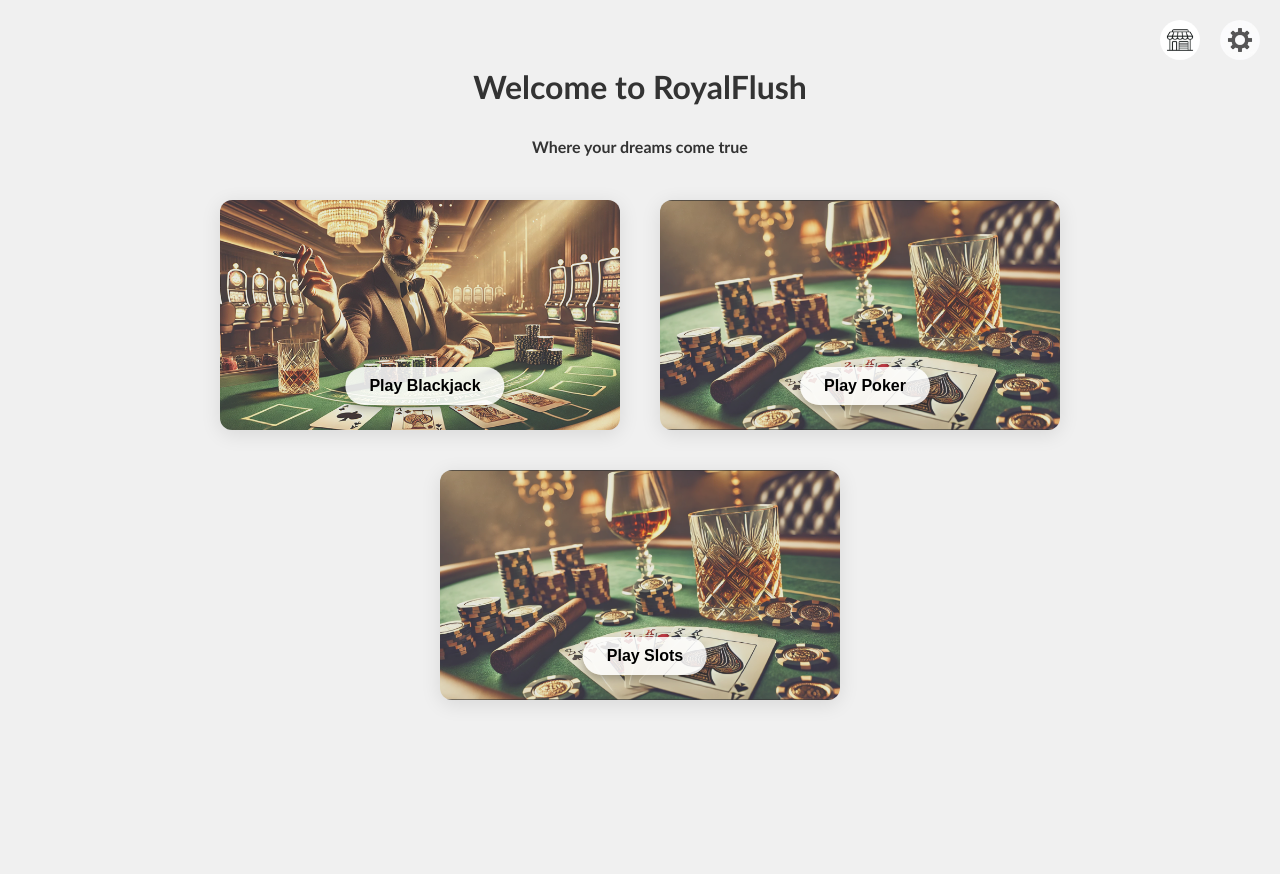
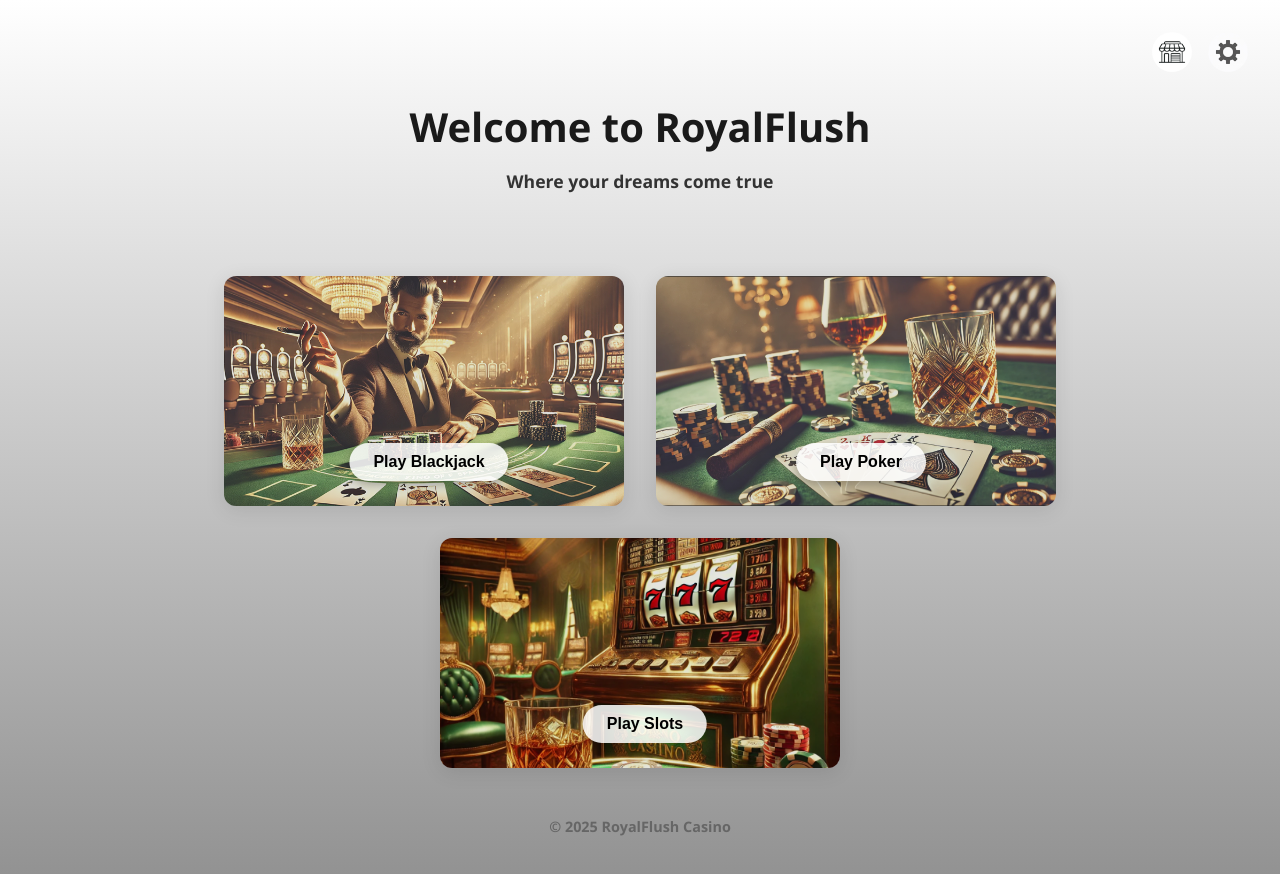
Before and after one commit to JustBeWell/UserInterfacesUMA, a React (Vite) app: page / in a window 1280 px wide. Shown: the top 874 px of the page. Before the commit the page ends 800 px from the top, so only its background shows below. Built offline with nearby package versions, Linux system fonts and the light colour scheme.

Commit message:
Cambios en la pagina MAIN

```diff
--- a/src/Paginas/BlackJack/BlackJack.css
+++ b/src/Paginas/BlackJack/BlackJack.css
@@ -40,8 +40,10 @@
 
 .btn:hover {
   background-color: #222;
+  box-shadow: 0 0 12px rgba(255, 255, 255, 0.3);
   transform: scale(1.05);
 }
+
 
 .bet-input-group {
   flex-wrap: wrap;
--- a/src/Paginas/Home/Home.css
+++ b/src/Paginas/Home/Home.css
@@ -1,58 +1,81 @@
-.home-container {
-    padding: 40px;
+:root {
+	--background: #f2f2f2;
+	--text-color: #1a1a1a;
+	--primary: #007bff;
+	--accent: #333;
+	--white: #fff;
 }
 
+body {
+	margin: 0;
+	font-family: 'Segoe UI', Tahoma, Geneva, Verdana, sans-serif;
+	color: var(--text-color);
+	background-color: var(--background);
+}
 
+.home-container {
+	display: flex;
+	flex-direction: column;
+	min-height: 100vh;
+	padding: 2rem;
+	box-sizing: border-box;
+	background: linear-gradient(to bottom, #ffffff 0%, #8f8f8f 100%);
+}
+
+.top-nav {
+	display: flex;
+	justify-content: flex-end;
+	gap: 1rem;
+	margin-bottom: 1rem;
+}
+
+.icon-btn {
+	width: 40px;
+	height: 40px;
+	background: url("../../imagenes/botones/botonTienda.png") no-repeat center;
+	background-size: contain;
+	border: none;
+	cursor: pointer;
+	border-radius: 50%;
+	transition: transform 0.2s;
+}
+
+.icon-btn:hover {
+	transform: scale(1.1);
+}
+
+.icon-btn.settings {
+	background-image: url("../../imagenes/botones/botonAjustes.png");
+}
 
 .home-header {
-    margin-bottom: 40px;
+	text-align: center;
+	margin-bottom: 3rem;
 }
 
-  .btn-top-left {
-    position: absolute;
-    top: 20px;
-    left: 20px;
-    background-color: #333;
-    color: white;
-    padding: 10px 15px;
-    border: none;
-    border-radius: 6px;
-    cursor: pointer;
+.home-title {
+	font-size: 2.5rem;
+	margin: 0;
 }
 
-  .btn-top-right {
-    position: absolute;
-    top: 20px;
-    right: 20px;
-    border: none;
-    border-radius: 20px;
-    cursor: pointer;
-    background-image: url("../../imagenes/botones/botonAjustes.png");
-    background-repeat: no-repeat;
-    background-position: center;
-    background-size: 40px 40px;
-    width: 40px;
-    height: 40px;
-  }
-
-  .btn-top-right-store{
-    position: absolute;
-    top: 20px;
-    right: 80px;
-    border: none;
-    border-radius: 20px;
-    cursor: pointer;
-    background-image: url("../../imagenes/botones/botonTienda.png");
-    background-repeat: no-repeat;
-    background-position: center;
-    background-size: 40px 40px;
-    width: 40px;
-    height: 40px;
+.home-subtitle {
+	color: var(--accent);
+	margin-top: 0.5rem;
+	font-size: 1.1rem;
 }
 
 .games-section {
 	display: flex;
 	justify-content: center;
-    gap: 40px;
 	flex-wrap: wrap;
+	gap: 2rem;
+	padding: 1rem 0;
 }
+
+.home-footer {
+	text-align: center;
+	margin-top: auto;
+	padding: 1rem;
+	font-size: 0.9rem;
+	color: #666;
+}
--- a/src/Paginas/Home/Home.jsx
+++ b/src/Paginas/Home/Home.jsx
@@ -1,45 +1,37 @@
 import { GameCard } from "../../Componentes";
 import "./Home.css";
-import { ImagenBlackjack, ImagenPoker } from "../../imagenes";
+import { ImagenBlackjack, ImagenPoker, ImagenSlots} from "../../imagenes/";
 import { Link } from "react-router-dom";
 
 function Home() {
 	return (
-		<div className="home-container">
+		<main className="home-container">
 			<header className="home-header">
-				<Link to="/ajustes">
-					<button className="btn-top-right"></button>
-				</Link>
-				<Link to="/tienda">
-					<button className="btn-top-right-store"></button>
-				</Link>
-				<h1>
+				<nav className="top-nav">
+					<Link to="/tienda">
+						<button className="icon-btn" aria-label="Open Store" title="Store"></button>
+					</Link>
+					<Link to="/ajustes">
+						<button className="icon-btn settings" aria-label="Settings" title="Settings"></button>
+					</Link>
+				</nav>
+
+				<h1 className="home-title">
 					Welcome to <strong>RoyalFlush</strong>
 				</h1>
-				<p>Where your dreams come true</p>
+				<p className="home-subtitle">Where your dreams come true</p>
 			</header>
 
-			<div className="games-section">
-				<GameCard
-					image={ImagenBlackjack}
-					alt="Blackjack"
-					to="/blackjack"
-					label="Play Blackjack"
-				/>
-				<GameCard
-					image={ImagenPoker}
-					alt="Poker"
-					to="/poker"
-					label="Play Poker"
-				/>
-				<GameCard
-					image={ImagenPoker}
-					alt="Slots"
-					to="/slots"
-					label="Play Slots"
-				/>
-			</div>
-		</div>
+			<section className="games-section" aria-label="Available Games">
+				<GameCard image={ImagenBlackjack} alt="Blackjack" to="/blackjack" label="Play Blackjack" />
+				<GameCard image={ImagenPoker} alt="Poker" to="/poker" label="Play Poker" />
+				<GameCard image={ImagenSlots} alt="Slots" to="/slots" label="Play Slots" />
+			</section>
+
+			<footer className="home-footer">
+				<p>© 2025 RoyalFlush Casino</p>
+			</footer>
+		</main>
 	);
 }
 
--- a/src/imagenes/index.jsx
+++ b/src/imagenes/index.jsx
@@ -2,7 +2,7 @@ import botonAjustes from "./Botones/botonAjustes.png";
 import ImagenBlackjack from "./MenuPrincipal/ImagenBlackjack.png";
 import ImagenPoker from "./MenuPrincipal/ImagenPoker.png";
 import fichaAzul from "./Fichas/fichaAzul.png";
-
+import ImagenSlots from "./MenuPrincipal/ImagenSlots.png";
 // Importación de imágenes de cartas de diamantes
 import DiamAce from "./Diamante/As.png";
 import Diam2 from "./Diamante/2.png";
@@ -165,7 +165,7 @@ export { CartaPorDetras, botonAjustes };
 export { imagenesDiamante, imagenesCorazon, imagenesTrebol, imagenesPica };
 
 //Exportamos las imagenes de los botones
-export { ImagenBlackjack, ImagenPoker };
+export { ImagenBlackjack, ImagenPoker,ImagenSlots };
 
 //Exportamos otras imagenes
 export { fichaAzul };
```
Also changed, not shown: src/imagenes/MenuPrincipal/ImagenSlots.png (added). Lines whose indentation alone changed are shown as unchanged.
